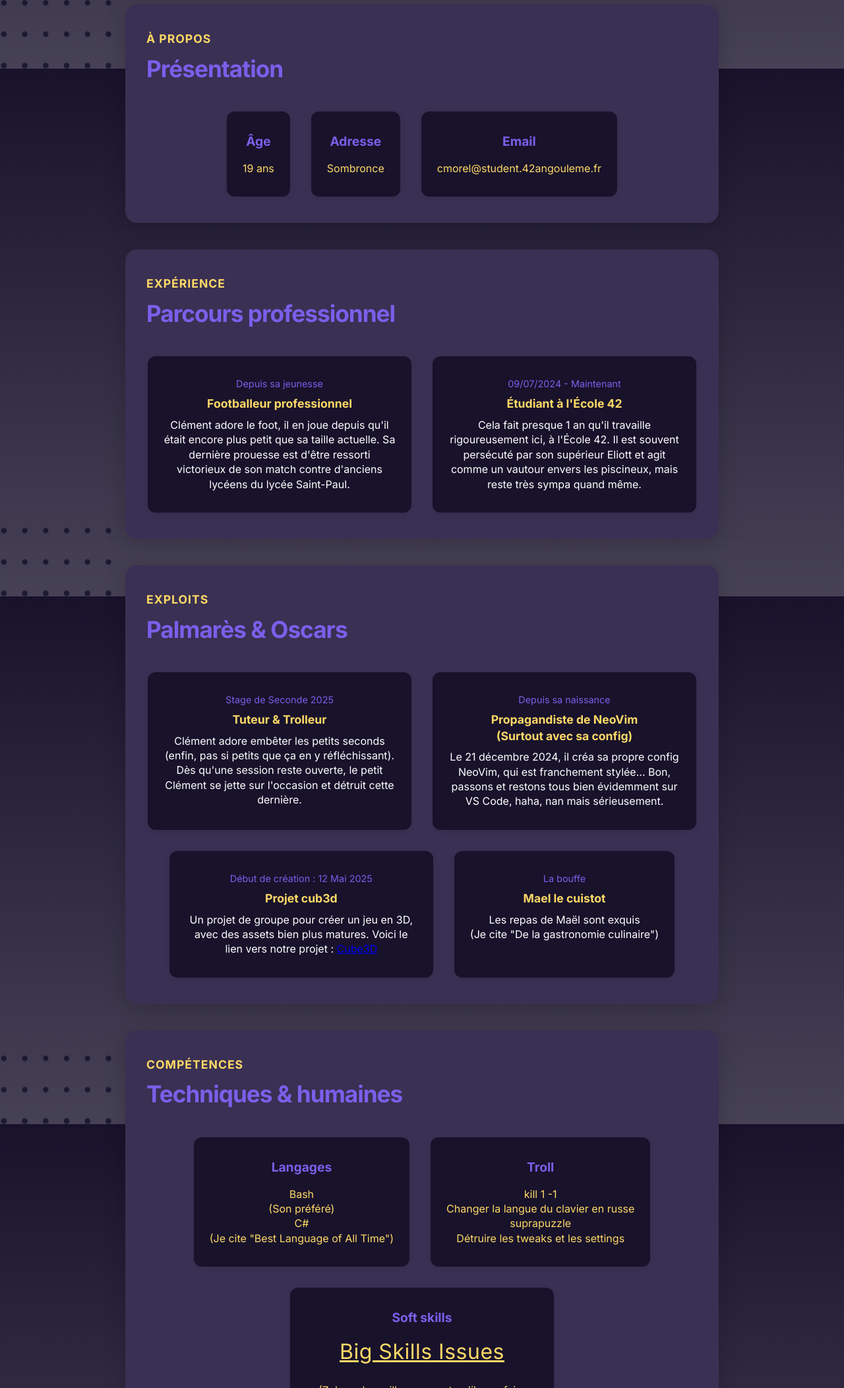
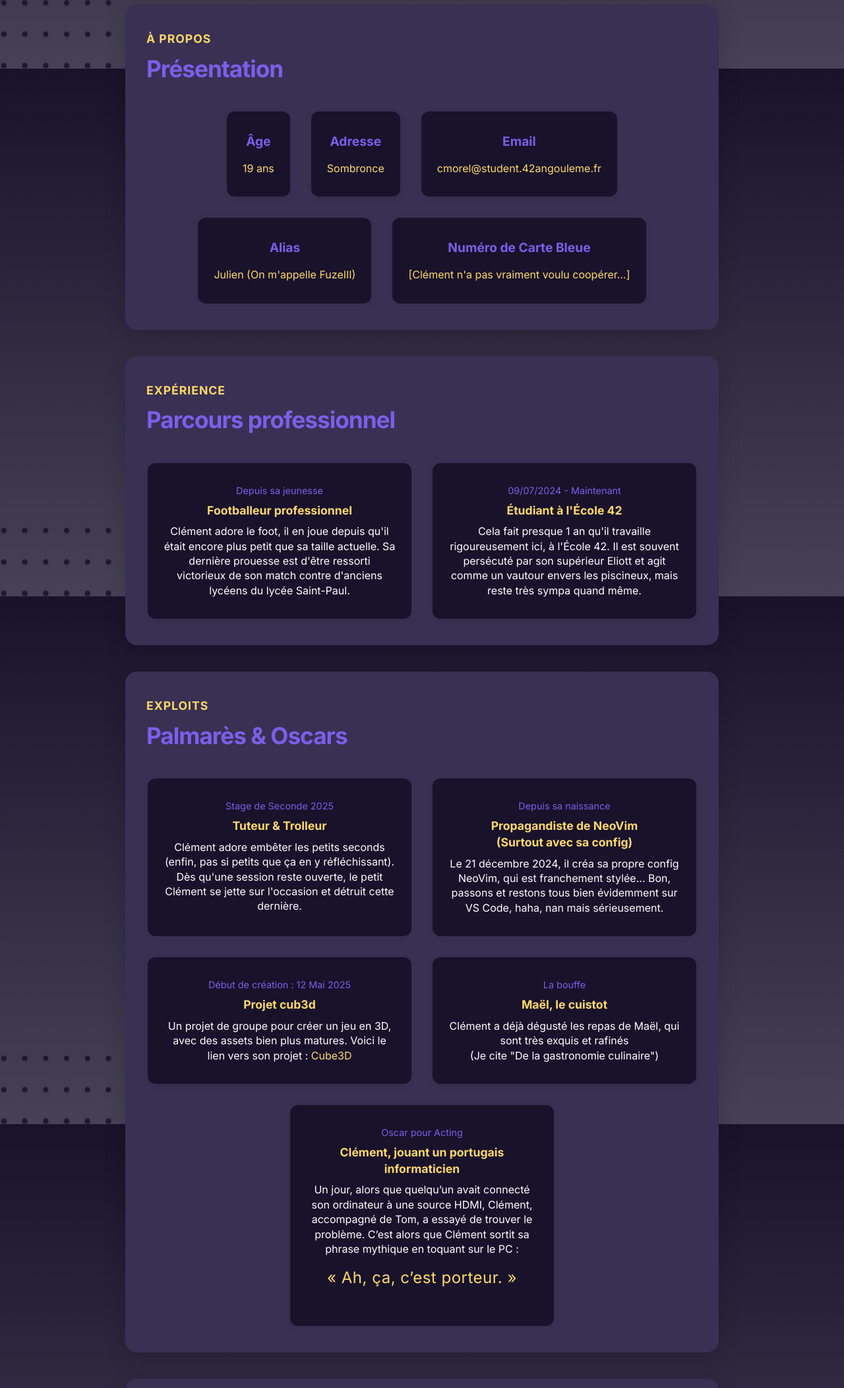
Before and after one commit to ayle57/rush, a website built with Vite: page src/tchreti/index.html in a window 1280 px wide. Shown: the part 696-2800 px from the top of the page at 66% size. Built offline with nearby package versions, Linux system fonts and the light colour scheme.

Commit message:
Finish my Index, I think

```diff
--- a/src/tchreti/index.html
+++ b/src/tchreti/index.html
@@ -14,7 +14,9 @@
         <button class="closebtn" id="closeBurger" aria-label="Fermer le menu">&times;</button>
         <a href="#about" class="burger-link">À propos</a>
         <a href="#experience" class="burger-link">Expérience</a>
+        <a href="#exploits" class="burger-link">Exploits</a>
         <a href="#skills" class="burger-link">Compétences</a>
+        <a href="#contact">Contact</a>
     </nav>
     <header class="header">
         <a href="/" class="header__logo" aria-label="Accueil">
@@ -28,8 +30,9 @@
         <ul>
             <li><a href="#about">À propos</a></li>
             <li><a href="#experience">Expérience</a></li>
+            <li><a href="#exploits" class="burger-link">Exploits</a></li>
             <li><a href="#skills">Compétences</a></li>
-            <li><a class="header__action" href="#contact">Contact</a></li>
+            <li><a href="#contact">Contact</a></li>
         </ul>
     </header>
 <section class="person">
@@ -56,6 +59,14 @@
             <div class="service">
                 <div class="service__title">Email</div>
                 <p>cmorel@student.42angouleme.fr</p>
+            </div>
+            <div class="service">
+                <div class="service__title">Alias</div>
+                <p>Julien (On m'appelle FuzeIII)</p>
+            </div>
+            <div class="service">
+                <div class="service__title">Numéro de Carte Bleue</div>
+                <p>[Clément n'a pas vraiment voulu coopérer...]</p>
             </div>
         </div>
     </section>
@@ -115,7 +126,7 @@
                     <a class="project__name" href="#">Projet cub3d</a>
                     <p class="project__desc">
                         Un projet de groupe pour créer un jeu en 3D, avec des assets bien plus matures.
-                        Voici le lien vers notre projet :
+                        Voici le lien vers son projet :
                         <a href="https://github.com/xrayxv9/cub3d" target="_blank" rel="noopener">Cube3D</a>
                     </p>
                 </div>
@@ -123,10 +134,19 @@
             <div class="project">
                 <div class="project__body">
                     <div class="project__tags">La bouffe</div>
-                    <a class="project__name" href="#">Mael le cuistot</a>
+                    <a class="project__name" href="#">Maël, le cuistot</a>
                     <p class="project__desc">
-                        Les repas de Maël sont exquis<br>
-                        <em>(Je cite "De la gastronomie culinaire")</em>
+                        Clément a déjà dégusté les repas de Maël, qui sont très exquis et rafinés<br>
+                        (Je cite "De la gastronomie culinaire")
+                    </p>
+                </div>
+            </div>
+            <div class="project">
+                <div class="project__body">
+                    <div class="project__tags">Oscar pour Acting</div>
+                    <a class="project__name" href="#">Clément, jouant un portugais informaticien</a>
+                    <p class="project__desc">
+                       Un jour, alors que quelqu’un avait connecté son ordinateur à une source HDMI, Clément, accompagné de Tom, a essayé de trouver le problème. C’est alors que Clément sortit sa phrase mythique en toquant sur le PC :<br><p class="portugais">« Ah, ça, c’est porteur. »</p>
                     </p>
                 </div>
             </div>
@@ -177,7 +197,11 @@
             </a>
             <a>
                 <strong>OnlyFans</strong>
-                <span>[Not Found]</span>
+                <span>[Confidentiel]</span>
+            </a>
+                <a href="https://www.teamspeak.com">
+                <strong>TeamSpeak</strong>
+                <span>[En cas de ban sur Paladium]</span>
             </a>
         </div>
     </section>
--- a/src/tchreti/style.css
+++ b/src/tchreti/style.css
@@ -66,6 +66,12 @@ body {
 img {
     max-width: 100%;
     height: auto;
+}
+
+a:link {
+  color: var(--color-yellow);
+  background-color: transparent;
+  text-decoration: none;
 }
 
 .animated-bg {
@@ -165,10 +171,7 @@ img {
     border-radius: 6px;
     transition: color 0.2s, background 0.2s;
 }
-.header__action {
-    background: var(--color-yellow);
-    color: var(--color-bg-dark) !important;
-}
+
 .header a:hover {
     color: var(--color-bg-dark);
     background: var(--color-yellow);
@@ -382,6 +385,12 @@ img {
     margin: 1rem 0 1.5rem 0;
     letter-spacing: 0.5px;
 }
+.portugais {
+    text-align: center;
+    font-size: 1.5rem;
+    margin: 1rem 0 1.5rem 0;
+    letter-spacing: 0.5px;
+}
 
 @media (max-width: 900px) {
     .services,
```
